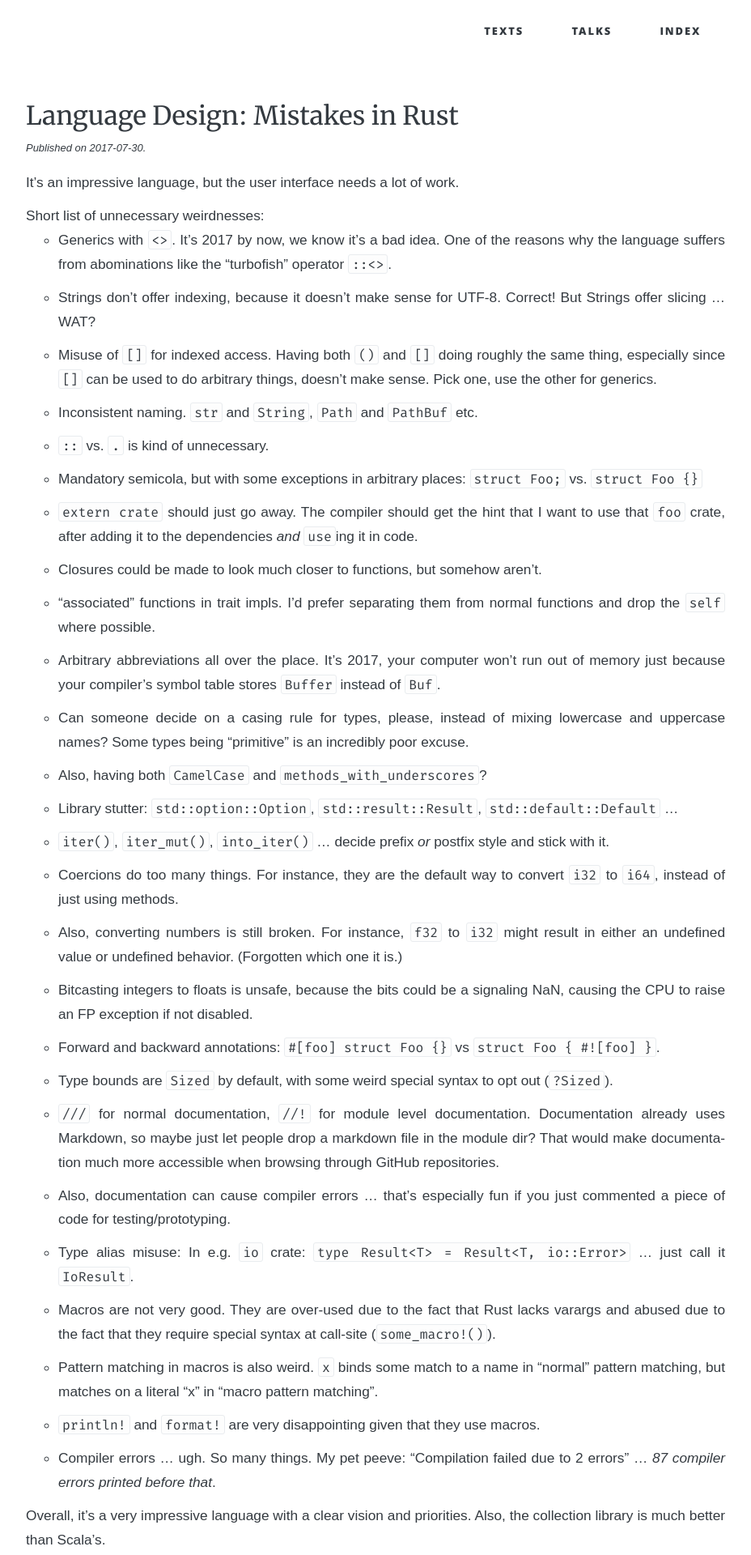
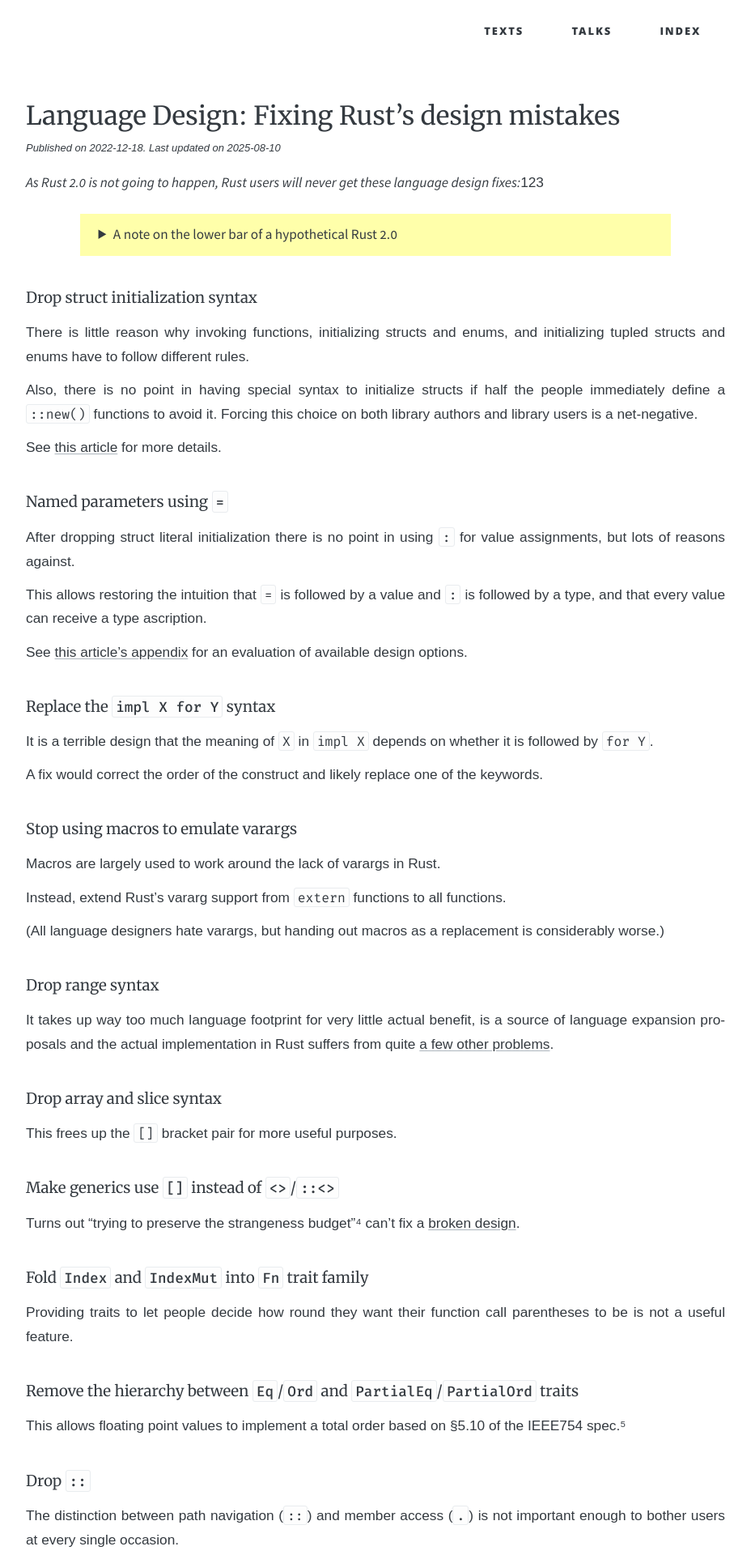
Before and after one commit to soc/soc.me, a Jekyll site: the page built from _languages/design-mistakes-in-rust.md, in a window 1280 px wide. Shown: the top 1920 px of the page at 81% size, without its empty margins (176-1104 px from the left). Built offline with Jekyll 4.4.1, drawn with Linux system fonts in a browser that asks for light colours; some web fonts are replaced; some of the changed text lies outside the part shown.

Commit message:
improve and extend the "mistakes in Rust" articles

```diff
--- a/_languages/design-mistakes-in-rust.md
+++ b/_languages/design-mistakes-in-rust.md
@@ -1,76 +1,126 @@
 ---
-title:  "Language Design: Mistakes in Rust"
-date:   2017-07-30 12:00:00 +0200
-redirect_from: "languages/notes-on-rust"
+title:  "Language Design: Fixing Rust's design mistakes"
+date:   2022-12-18
+update: 2025-08-10
+redirect_from:
+  - "languages/notes-on-rust"
+  - "languages/lower-bar-of-rust-2"
 ---
 
-It's an impressive language, but the user interface needs a lot of work.
+_**As Rust 2.0 is not going to happen, Rust users will never get these language design fixes:**_[^1][^2][^3]
 
-Short list of unnecessary weirdnesses:
+<details class="note">
+  <summary><b>A note on the lower bar of a hypothetical Rust 2.0</b></summary>
 
-- Generics with `<>`. It's 2017 by now, we know it's a bad idea.
-  One of the reasons why the language suffers from abominations like the "turbofish" operator `::<>`.
+  <p>An <a href="https://www.ncameron.org/blog/rust-in-2023/">article touching on "Rust 2.0"</a> and its reactionary reception
+     made it apparent that language evolution has two boundaries, not one:</p>
 
-- Strings don't offer indexing, because it doesn't make sense for UTF-8. Correct! But Strings offer slicing ... WAT?
+  <ul>
+    <li>Boundary 1 (upper bar of change): Things a hypothetical language "v2.0" is <em>not allowed</em> to improve for compatibility reasons.</li>
+    <li>Boundary 2 (lower bar of change): Things that a hypothetical language "v2.0" <em>needs to improve</em> for such an effort to be worthwhile to contributors and users.</li>
+  </ul>
 
-- Misuse of `[]` for indexed access. Having both `()` and `[]` doing roughly the same thing,
-  especially since `[]` can be used to do arbitrary things, doesn't make sense.
-  Pick one, use the other for generics.
+  <p>For Rust, we know the exact coordinates of the first boundary, but very little about the second boundary,
+  as such "critical" engagement is poorly received by the community.</p>
 
-- Inconsistent naming. `str` and `String`, `Path` and `PathBuf` etc.
+  <p>Nevertheless, only a cursory look is needed to conclude that "Rust 2.0" is very unlikely:<br/>
+  The lower bar is above the upper one, i. e. the required changes to make it worthwhile are larger than Rust leadership's acceptance for change.</p>
 
-- `::` vs. `.` is kind of unnecessary.
+  <p>This doesn't mean that we can't explore the second boundary, and collect these "unacceptable fixes"
+  as a learning opportunity for future language designers!</p>
 
-- Mandatory semicola, but with some exceptions in arbitrary places:
-  `struct Foo;` vs. `struct Foo {}`
+</details>
 
-- `extern crate` should just go away.
-  The compiler should get the hint that I want to use that `foo` crate, after adding it to the dependencies _and_ `use`ing it in code.
+#### Drop struct initialization syntax
 
-- Closures could be made to look much closer to functions, but somehow aren't.
+There is little reason why invoking functions, initializing structs and enums, and initializing tupled structs and enums have to follow different rules.
 
-- "associated" functions in trait impls. I'd prefer separating them from normal functions and drop the `self` where possible.
+Also, there is no point in having special syntax to initialize structs if half the people immediately define a `::new()` functions to avoid it.
+Forcing this choice on both library authors and library users is a net-negative.
 
-- Arbitrary abbreviations all over the place.
-  It's 2017, your computer won't run out of memory just because your compiler's symbol table stores `Buffer` instead of `Buf`.
+See [this article](rust-struct-initializer-mistake) for more details.
 
-- Can someone decide on a casing rule for types, please, instead of mixing lowercase and uppercase names?
-  Some types being "primitive" is an incredibly poor excuse.
+#### Named parameters using `=`
 
-- Also, having both `CamelCase` and `methods_with_underscores`?
+After dropping struct literal initialization there is no point in using `:` for value assignments, but lots of reasons against.
 
-- Library stutter: `std::option::Option`, `std::result::Result`, `std::default::Default` ...
+This allows restoring the intuition that `=` is followed by a value and `:` is followed by a type, and that every value can receive a type ascription.
 
-- `iter()`, `iter_mut()`, `into_iter()` ... decide prefix _or_ postfix style and stick with it.
+See [this article's appendix](rust-struct-initializer-mistake#appendix-a-detailed-look-at-the-role-of-) for an evaluation of available design options.
 
-- Coercions do too many things.
-  For instance, they are the default way to convert `i32` to `i64`, instead of just using methods.
+#### Replace the `impl X for Y` syntax
 
-- Also, converting numbers is still broken.
-  For instance, `f32` to `i32` might result in either an undefined value or undefined behavior. (Forgotten which one it is.)
+It is a terrible design that the meaning of `X` in `impl X` depends on whether it is followed by `for Y`.
 
-- Bitcasting integers to floats is unsafe, because the bits could be a signaling NaN, causing the CPU to raise an FP exception if not disabled.
+A fix would correct the order of the construct and likely replace one of the keywords.
 
-- Forward and backward annotations: `#[foo] struct Foo {}` vs `struct Foo { #![foo] }`.
+#### Stop using macros to emulate varargs
 
-- Type bounds are `Sized` by default, with some weird special syntax to opt out (`?Sized`).
+Macros are largely used to work around the lack of varargs in Rust.
 
-- `///` for normal documentation, `//!` for module level documentation.
-  Documentation already uses Markdown, so maybe just let people drop a markdown file in the module dir?
-  That would make documentation much more accessible when browsing through GitHub repositories.
+Instead, extend Rust's vararg support from `extern` functions to all functions.
 
-- Also, documentation can cause compiler errors ... that's especially fun if you just commented a piece of code for testing/prototyping.
+(All language designers hate varargs, but handing out macros as a replacement is considerably worse.)
 
-- Type alias misuse: In e.g. `io` crate: `type Result<T> = Result<T, io::Error>` ... just call it `IoResult`.
+#### Drop range syntax
 
-- Macros are not very good.
-  They are over-used due to the fact that Rust lacks varargs and abused due to the fact that they require special syntax at call-site (`some_macro!()`).
+It takes up way too much language footprint for very little actual benefit, is a source of language expansion proposals
+and the actual implementation in Rust suffers from quite [a few other problems](https://ridiculousfish.com/blog/posts/least-favorite-rust-type.html).
 
-- Pattern matching in macros is also weird.
-  `x` binds some match to a name in "normal" pattern matching, but matches on a literal "x" in "macro pattern matching".
+#### Drop array and slice syntax
 
-- `println!` and `format!` are very disappointing given that they use macros.
+This frees up the `[]` bracket pair for more useful purposes.
 
-- Compiler errors ... ugh. So many things. My pet peeve: "Compilation failed due to 2 errors" ... _87 compiler errors printed before that_.
+#### Make generics use `[]` instead of `<>`/`::<>`
 
-Overall, it's a very impressive language with a clear vision and priorities. Also, the collection library is much better than Scala's.
+Turns out "trying to preserve the strangeness budget"[^4] can't fix a [broken design](stop-using-angle-brackets-for-generics).
+
+#### Fold `Index` and `IndexMut` into `Fn` trait family
+
+Providing traits to let people decide how round they want their function call parentheses to be is not a useful feature.
+
+#### Remove the hierarchy between `Eq`/`Ord` and `PartialEq`/`PartialOrd` traits
+
+This allows floating point values to implement a total order based on §5.10 of the IEEE754 spec.[^5]
+
+#### Drop `::`
+
+The distinction between path navigation (`::`) and member access (`.`) is not important enough to bother users at every single occasion.
+
+Instead, let the IDE use some syntax coloring and be done with it.
+
+#### Drop `as`
+
+... or at least make it make sense: it should *either* do type conversions *or* value conversions, but not both.
+
+Not to mention that `as` caused security vulnerabilities already.[^6]
+
+#### Drop `if-let`
+
+You know a feature is not well-thought-out if it has spawned 4 extensions proposals already.
+
+Instead, use the vastly superior [`is` design](unified-condition-expressions-comparison).
+
+#### Drop procedure syntax
+
+Functions that return no useful value enjoy special syntax privileges over functions that return a value.
+
+Drop this syntax sugar and require `-> ()` to be written down explicitly, like for every other type.
+
+#### Rectify "almost rules" into "always rules"
+
+See [this article](rust-almost-rules) for details.
+
+#### Remove significance of semicola
+
+Varying the meaning of a piece of code based on the presence of a `;` at a specific line is bad user interface design.
+
+Remove it and implement automatic semicolon inference, such that IDEs can show them, but no user has to ever type them.[^7]
+
+[^1]: ["Does Rust have any design mistakes?"](https://old.reddit.com/r/rust/comments/wvynot/does_rust_have_any_design_mistakes/)
+[^2]: [label:rust-2-breakage-wishlist](https://github.com/rust-lang/rust/issues?q=label%3Arust-2-breakage-wishlist)
+[^3]: [Broken and un-fixable parts of Rust](https://rust-lang.zulipchat.com/#narrow/stream/213817-t-lang/topic/broken.20and.20un-fixable.20parts.20of.20Rust)
+[^4]: [The language strangeness budget](https://steveklabnik.com/writing/the-language-strangeness-budget)
+[^5]: "Ackchually, float do not have a total order though!?" – Please read the IEEE754 spec.
+[^6]: [Using u16::max instead of u16::MAX potentially allows very long certificates](https://bugzilla.mozilla.org/show_bug.cgi?id=1940804)
+[^7]: If your sole wisdom on "leaving semicolons out" is JavaScript's ASI, then you are not qualified to have an opinion on this topic, sorry.
--- a/_layouts/talk.html
+++ b/_layouts/talk.html
@@ -11,7 +11,7 @@
     {% if title_parts[1] != nil and title_parts[1] != empty %}
     <h3>{{ title_parts[1] }}</h3>
     {% endif %}
-    {% if page.note %}<em class="note">{{page.note}}</em>{% endif %}
+    {% if page.note %}<em class="small">{{page.note}}</em>{% endif %}
     {{ content | markdownify }}
   </article>
 </div>
--- a/_sass/base/_base.scss
+++ b/_sass/base/_base.scss
@@ -338,8 +338,9 @@
 }
 
 .note {
-  font-size: var(--smaller);
-  text-justify: none;
+  background-color: var(--background-color-highlight);
+  margin: var(--base-line) calc(var(--base-line) * 3);
+  padding: calc(var(--base-line) / 2) var(--base-line);
 }
 
 .warn {
--- a/_sass/base/_normalize.scss
+++ b/_sass/base/_normalize.scss
@@ -41,8 +41,7 @@
 main,
 menu,
 nav,
-section,
-summary {
+section {
   display: block;
 }
 
```
Also changed, not shown: _languages/lower-bar-of-rust-2.md (deleted, +0 -98 lines), _languages/more-design-mistakes-of-rust.md (added, +42 -0 lines), _languages/rust-almost-rules.md (+5 -0 lines), index.md (+2 -3 lines).
